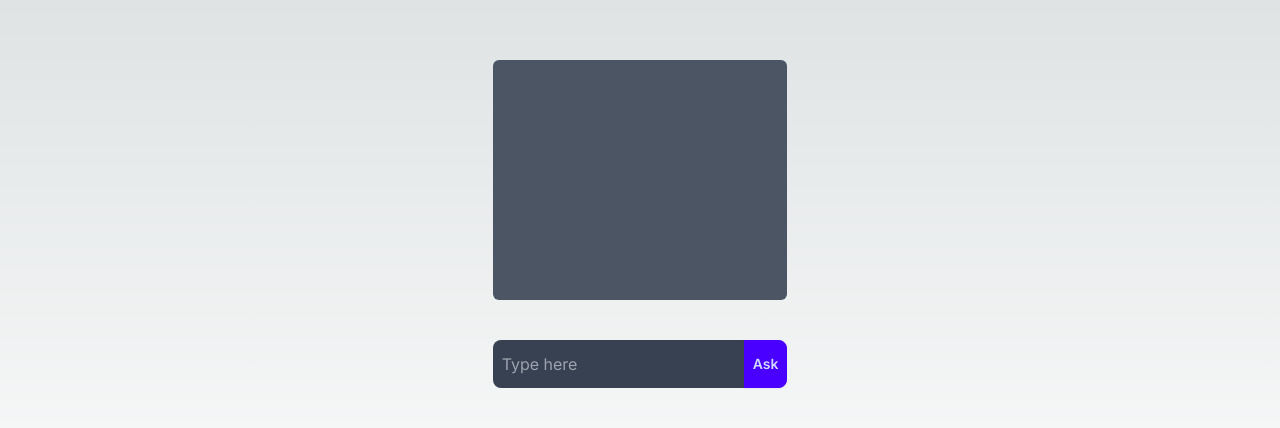
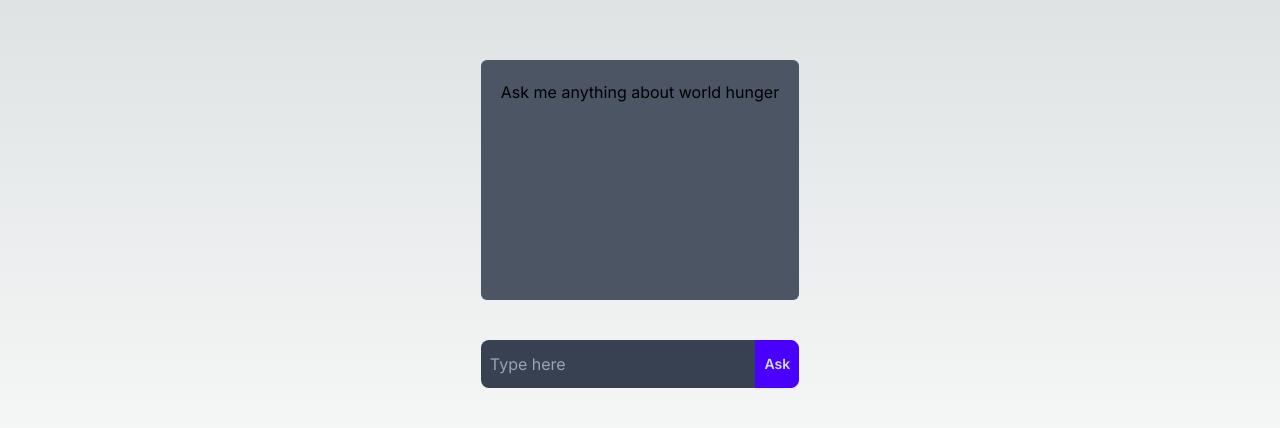
Before and after one commit to Luceium/hungry-rag, a Next.js app: page / in a window 1280 px wide. Shown: the part 176-604 px from the top of the page. Built offline with nearby package versions, Linux system fonts and the light colour scheme.

Commit message:
add helpful text

```diff
--- a/app/page.tsx
+++ b/app/page.tsx
@@ -6,13 +6,18 @@ import { useState } from "react";
 export default function Chat() {
   const [response, setResponse] = useState("");
 
-  const handleQuery = (input: string) => {
-    fetch("/api/chatService?query=" + input);
+  const handleQuery = async (input: string) => {
+    let resp = await fetch("/api/chatService?query=" + input)
+      .then((res) => res.json())
+      .then((data) => data.data);
+
+    console.log(resp);
+    setResponse(resp);
   };
 
   return (
     <div className="flex w-full min-h-screen items-center justify-center flex-col">
-      <div>
+      <div className="max-w-[50vw]">
         <Response response={response} />
         <Input handleQuery={handleQuery} />
       </div>
--- a/components/input.tsx
+++ b/components/input.tsx
@@ -1,19 +1,21 @@
 "use client";
 import React, { FormEvent, useState } from "react";
 
-const Input = ({handleQuery} : {handleQuery : Function}) => {
+const Input = ({ handleQuery }: { handleQuery: Function }) => {
   const [input, setInput] = useState("");
 
   return (
-    <div className="join">
+    <div className="join w-full">
       <input
         type="text"
         placeholder="Type here"
-        className="input w-full max-w-xs bg-gray-700 rounded-lg p-2 join-item"
+        className="input w-full bg-gray-700 rounded-lg p-2 join-item"
         onChange={(e) => {
           setInput(e.target.value);
         }}
-        onKeyDown={(e) => {if (e.key === "Enter") handleQuery(input)}}
+        onKeyDown={(e) => {
+          if (e.key === "Enter") handleQuery(input);
+        }}
       />
       <button
         className="btn btn-primary p-2 join-item rounded-lg"
--- a/components/response.tsx
+++ b/components/response.tsx
@@ -3,7 +3,7 @@ import React from "react";
 const Response = ({ response }: { response: string }) => {
   return (
     <div className="bg-gray-600 w-full max-h-[70 vh] min-h-60 rounded-md p-5 mb-10">
-      {response}
+      {response ? response : "Ask me anything about world hunger"}
     </div>
   );
 };
```
